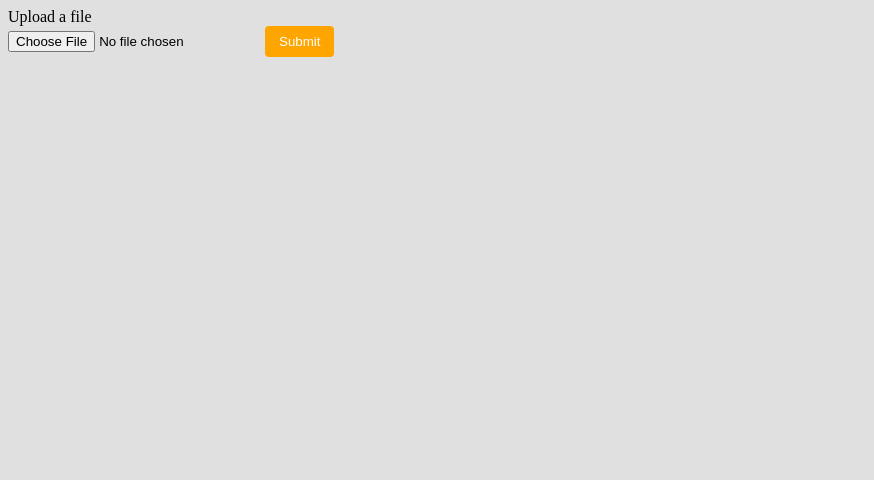
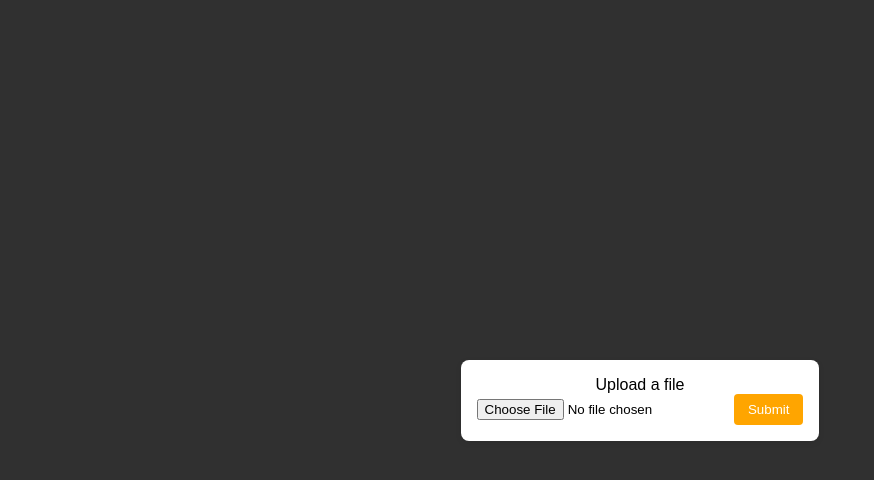
Before and after one commit to G-W-project/photo-upload.github.io, a plain HTML site: page index.html in a window 1280 px wide. Shown: the whole page, without its empty margins (0-874 px from the left). Drawn offline with nearby package versions, Linux system fonts and the light colour scheme.

Commit message:
Update index.html

```diff
--- a/index.html
+++ b/index.html
@@ -29,10 +29,26 @@
     });
     </script>
   <script>
-// Change background color
-document.body.style.backgroundColor = "#e0e0e0"; // light grey
+// Set background color and full-screen centering
+document.body.style.backgroundColor = "#303030"; // grey
+document.body.style.display = "flex";
+document.body.style.justifyContent = "center"; // horizontal center
+document.body.style.alignItems = "center";     // vertical center
+document.body.style.height = "100vh";         // full viewport height
+document.body.style.margin = "0";
+document.body.style.fontFamily = "Arial, sans-serif";
 
-// Change all submit buttons to orange
+// Center the form text
+const form = document.querySelector('form');
+if (form) {
+    form.style.textAlign = "center";
+    form.style.backgroundColor = "#fff"; // optional: make form stand out
+    form.style.padding = "16px";
+    form.style.borderRadius = "8px";
+    form.style.boxShadow = "0 2px 6px rgba(0,0,0,0.08)";
+}
+
+// Style submit button
 const submitButtons = document.querySelectorAll('input[type="submit"]');
 submitButtons.forEach(button => {
     button.style.backgroundColor = "orange";
@@ -42,7 +58,7 @@ submitButtons.forEach(button => {
     button.style.borderRadius = "4px";
     button.style.cursor = "pointer";
 
-    // Optional: hover effect
+    // Hover effect
     button.addEventListener("mouseover", () => button.style.filter = "brightness(0.95)");
     button.addEventListener("mouseout", () => button.style.filter = "brightness(1)");
 });
```
